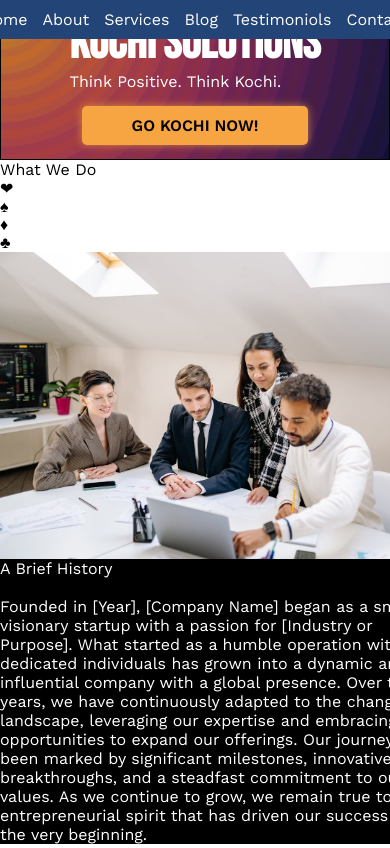
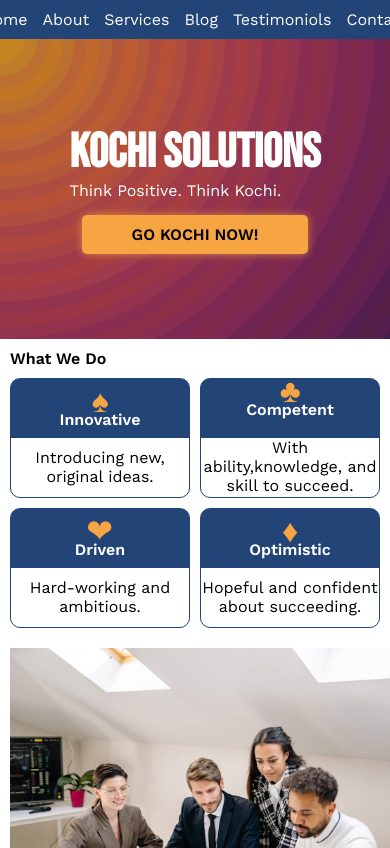
Before and after one commit to Sheydom/Business-Landing-Website, a plain HTML site: page index.html in a window 390 px wide. Shown: the top 848 px of the page. Drawn offline with nearby package versions, Linux system fonts and the light colour scheme.

Commit message:
conpleted wwd section for mobile first view

```diff
--- a/css/style.css
+++ b/css/style.css
@@ -25,7 +25,7 @@ h1,h2{
     font-weight: var(--heading-weight);
 }
 
-p,button,nav{
+p,button,nav,article{
     font-family: var(--body-font);
     font-weight: var(--body-weight);
     font-size: var(--p-base-size);
@@ -33,19 +33,19 @@ p,button,nav{
 
 
 
-body,html{
+body{
     display: flex;
     flex-direction: column;
-    width: 100%;
-    height: 100%;
+
 }
 
 header{
     background-color:#234477 ;
     /* background-color: rgb(0, 0, 0, 0); */
-    position: absolute;
+    /* position: absolute; */
     width: 100%;
     margin: 0 auto;
+    border-style: none;
 }
 
 nav{
@@ -88,16 +88,15 @@ nav{
     flex: 1 1 auto;
     justify-content: center;
     align-items: center;
-    border: 1px black solid;
     color: white;
+    min-height: clamp(300px, 30vh, 100vh)
 }
 
 
 #history{
     display: flex;
     justify-content: space-around;
- flex: 1 1 auto;
- background-color: black;
+
 }
 
 article{
@@ -105,21 +104,71 @@ article{
     flex-direction: column;
 }
 #img{
-    object-fit: cover;
+    object-fit: contain;
     height: 300px;
-    flex: 1 1 auto;
+
 }
 
 #history p{
+    color: black;
+}
+
+.whatwedo{
+    margin: 10px;
+    display: grid;
+    gap: 10px;
+    grid-template-columns:1fr 1fr ;
+    grid-template-rows: auto 1fr 1fr;
+    grid-template-areas:
+     "gridp gridp"
+    "spade club"
+    "heart diamonds"                    ;
+}
+
+.wwd{
+    border: 1px solid var(--primary-color);
+    border-radius: 10px;
+    display: flex;
+    flex-direction: column;
+    justify-content: center;
+    align-items: center;
+    text-align: center;
+    background: linear-gradient(to bottom,  var(--primary-color) 50%,white 50%);
+    min-height: 120px;
+}
+
+.pstrong{
     color: white;
 }
 
-article{
-    display: flex;
+
+#articleheader{
+    color: var(--secondary-color);
+    transform: scale(2);
 }
 
-@media(min-width:768){
-    {
 
-    }
+#gridp{
+    grid-area: gridp;
 }
+
+.spade{
+    grid-area: spade;
+}
+
+.club{
+    grid-area: club;
+}
+
+.heart{
+    grid-area: heart;
+}
+.diamonds{
+    grid-area: diamonds;
+}
+
+#history{
+    margin: 10px;
+}
+
+#history
--- a/index.html
+++ b/index.html
@@ -21,17 +21,21 @@
                 </div>
                 <button id="kochibtn">GO KOCHI NOW!</button>
             </section>
+
             <section class="whatwedo">
-                <p>What We Do</p>
-                <article>&#x2764;</article>
-                <article>&#9824;</article>
-                <article>&#9830;</article>
-                <article>&clubs;</article>
+                <p id="gridp"><strong>What We Do</strong></p>
+                <article class="wwd spade" ><span id="articleheader">&#9824;</span>  <p class="pstrong"><strong> Innovative</strong></p> <br> <p id="spadep"> Introducing new, original ideas.</p></article>
+
+                <article class="wwd club" ><span id="articleheader">&clubs;</span> <p class="pstrong"><strong>Competent</strong></p> <br> <p id="clubp">With ability,knowledge, and skill to succeed.</p> </article>
+
+                <article class="wwd heart" ><span class="heartlogo" id="articleheader">&#x2764;</span> <p class="pstrong"><strong>Driven</strong></p> <br> <p id="heartp"> Hard-working and <br> ambitious.</p> </article>
+
+                <article class="wwd diamonds" ><span id="articleheader">&#9830;</span>  <p class="pstrong"><strong>Optimistic</strong></p> <br> <p id="diamondsp"> Hopeful and confident about succeeding.</p></article>
             </section>
             <section id="history">
                 <article>
                     <img id="img" src="/images/people-working.jpg" alt="poeple working">
-                    <p>A Brief History <br><br>
+                    <p><strong>A Brief History </strong><br><br>
 
                         Founded in [Year], [Company Name] began as a small, visionary startup
                         with a passion for [Industry or Purpose]. What started as a humble
```
